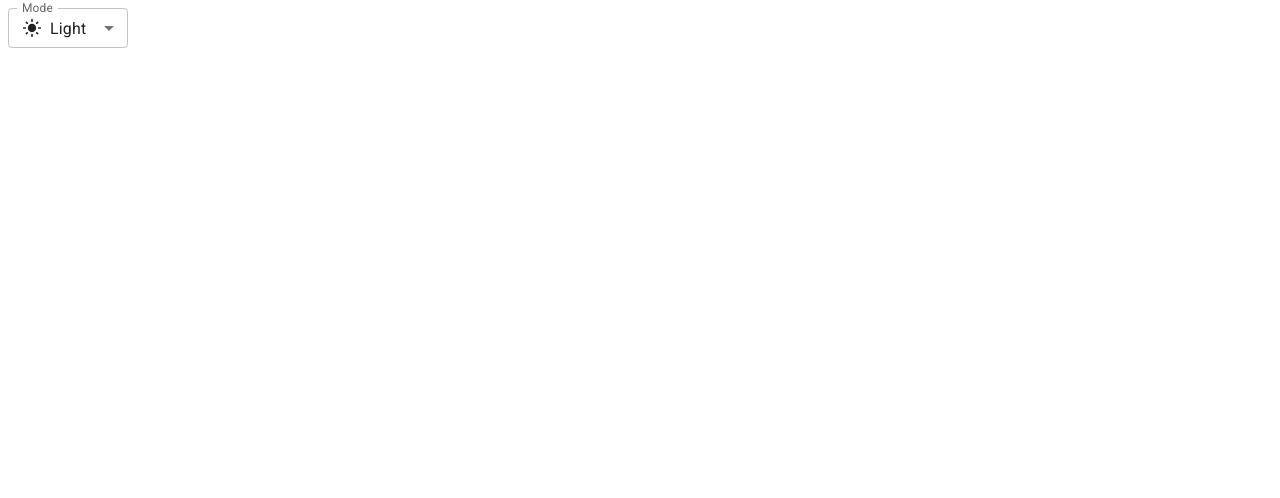
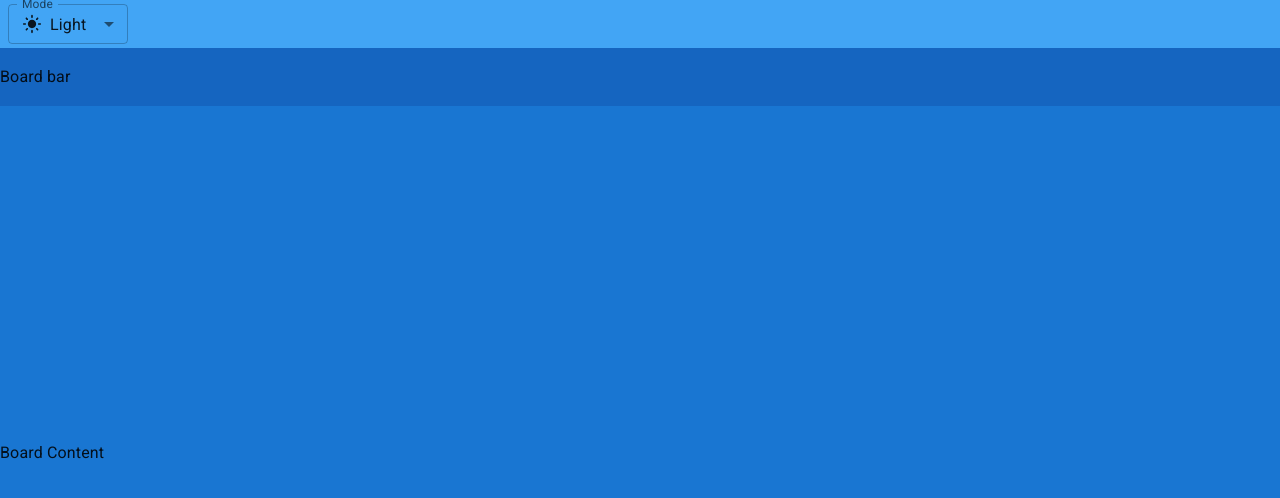
Before and after one commit to anhtudo97/trello-web-reactjs, a React (Vite) app: page / in a window 1280 px wide. Shown: the top 498 px of the page. Built offline with nearby package versions, Linux system fonts and the light colour scheme.

Commit message:
feat: layout

```diff
--- a/index.html
+++ b/index.html
@@ -4,7 +4,7 @@
     <meta charset="UTF-8" />
     <link rel="icon" type="image/svg+xml" href="/vite.svg" />
     <meta name="viewport" content="width=device-width, initial-scale=1.0" />
-    <title>Trello + Vite + React</title>
+    <title>Trello</title>
 
     <link rel="preconnect" href="https://fonts.googleapis.com" />
     <link rel="preconnect" href="https://fonts.gstatic.com" crossorigin />
--- a/src/App.jsx
+++ b/src/App.jsx
@@ -1,23 +1,22 @@
-import { useState } from 'react';
-import Button from '@mui/material/Button';
-import InputLabel from '@mui/material/InputLabel';
-import MenuItem from '@mui/material/MenuItem';
-import FormControl from '@mui/material/FormControl';
-import Select from '@mui/material/Select';
+import { useColorScheme } from '@mui/material/styles'
 
-import { useColorScheme } from '@mui/material/styles';
-import LightModeIcon from '@mui/icons-material/LightMode';
-import DarkModeIcon from '@mui/icons-material/DarkMode';
-import SettingsBrightnessIcon from '@mui/icons-material/SettingsBrightness';
-import { Box } from '@mui/material';
+import InputLabel from '@mui/material/InputLabel'
+import MenuItem from '@mui/material/MenuItem'
+import FormControl from '@mui/material/FormControl'
+import Select from '@mui/material/Select'
+import LightModeIcon from '@mui/icons-material/LightMode'
+import DarkModeIcon from '@mui/icons-material/DarkMode'
+import SettingsBrightnessIcon from '@mui/icons-material/SettingsBrightness'
+import Box from '@mui/material/Box'
+import Container from '@mui/material/Container'
 
 function ModeSelect() {
-  const { mode, setMode } = useColorScheme();
+  const { mode, setMode } = useColorScheme()
 
   const handleChange = (event) => {
-    const mode = event.target.value;
-    setMode(mode);
-  };
+    const mode = event.target.value
+    setMode(mode)
+  }
 
   return (
     <FormControl sx={{ m: 1, minWidth: 120 }} size="small">
@@ -49,11 +48,48 @@
         </MenuItem>
       </Select>
     </FormControl>
-  );
+  )
 }
 
 function App() {
-  return <ModeSelect />;
+  return (
+    <Container sx={{ height: '100vh' }} maxWidth={false} disableGutters>
+      <Box
+        sx={{
+          backgroundColor: 'primary.light',
+          width: '100%',
+          height: (theme) => theme.trello.appBarHeight,
+          display: 'flex',
+          alignItems: 'center'
+        }}
+      >
+        <ModeSelect />
+      </Box>
+      <Box
+        sx={{
+          backgroundColor: 'primary.dark',
+          width: '100%',
+          height: (theme) => theme.trello.boardBarHeight,
+          display: 'flex',
+          alignItems: 'center'
+        }}
+      >
+        Board bar
+      </Box>
+      <Box
+        sx={{
+          backgroundColor: 'primary.main',
+          width: '100%',
+          height: (theme) =>
+            `calc(100vh - ${theme.trello.appBarHeight} - ${theme.trello.boardBarHeight})`,
+          display: 'flex',
+          alignItems: 'center'
+        }}
+      >
+        Board Content
+      </Box>
+    </Container>
+  )
 }
 
-export default App;
+export default App
--- a/src/theme.js
+++ b/src/theme.js
@@ -2,6 +2,10 @@
 
 // Create a theme instance.
 const theme = extendTheme({
+  trello: {
+    appBarHeight: '48px',
+    boardBarHeight: '58px'
+  },
   colorSchemes: {
     light: {
       palette: {
```
